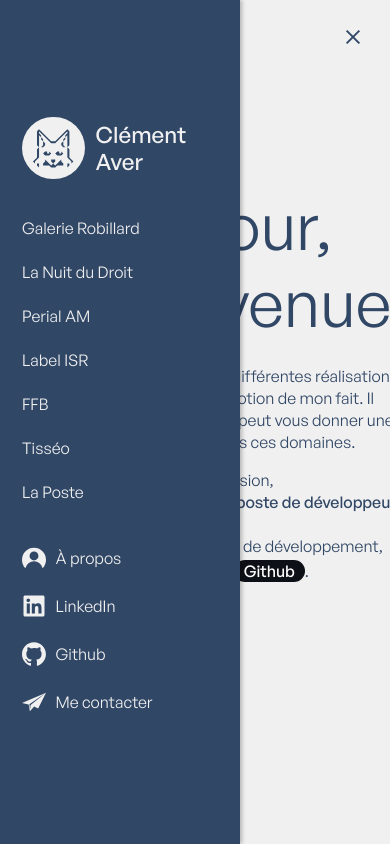
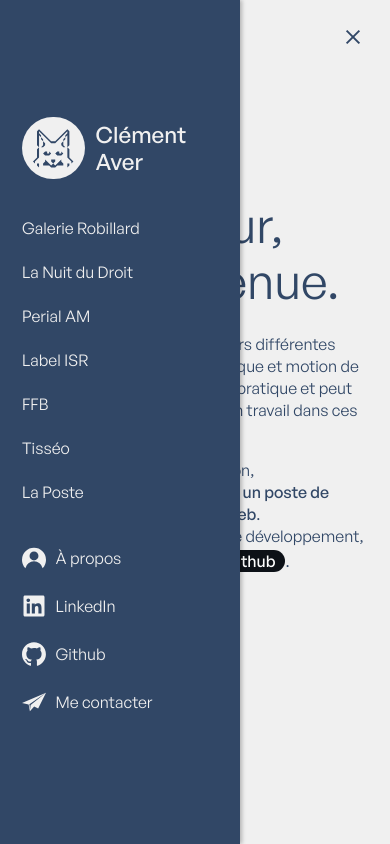
Before and after one commit to ClementAver/ClementAver, a Next.js app: page / in a window 390 px wide. Built offline with nearby package versions, Linux system fonts and the light colour scheme.

Commit message:
Stylesheet - responsive fix.

```diff
--- a/public/css/style.css
+++ b/public/css/style.css
@@ -550,10 +550,17 @@ main::-webkit-scrollbar {
   display: flex;
   flex-flow: column nowrap;
   align-items: center;
+  width: 100%;
   max-width: 600px;
 }
 .home .intro h1 {
   text-align: center;
+}
+@media screen and (max-width: 675px) {
+  .home .intro h1 {
+    font-size: 3rem;
+    line-height: 3.5rem;
+  }
 }
 .home .intro p {
   text-align: center;
@@ -699,6 +706,12 @@ main::-webkit-scrollbar {
   height: fit-content;
   text-align: center;
 }
+@media screen and (max-width: 675px) {
+  .about .container-flex-intro h1 {
+    font-size: 3rem;
+    line-height: 3.5rem;
+  }
+}
 .about .container-flex-intro p {
   margin-bottom: 1rem;
 }
@@ -815,6 +828,12 @@ main::-webkit-scrollbar {
   padding: 22px;
   text-align: center;
   justify-content: center;
+}
+@media screen and (max-width: 675px) {
+  .projects .container-full-height h2 {
+    font-size: 3rem;
+    line-height: 3.5rem;
+  }
 }
 .projects .container-flex-intro h1 {
   width: fit-content;
--- a/src/pages/index.tsx
+++ b/src/pages/index.tsx
@@ -36,7 +36,11 @@ export default function Home() {
       >
         <section className="container-slide">
           <div className="intro">
-            <h1>Bonjour, et&nbsp;bienvenue.</h1>
+            <h1>
+              Bonjour,
+              <br />
+              et bienvenue.
+            </h1>
             <p>
               Ce site est une fenêtre vers différentes réalisations de design
               graphique et motion de mon fait. Il témoigne de ma pratique et
--- a/src/styles/pages/Home.scss
+++ b/src/styles/pages/Home.scss
@@ -24,15 +24,20 @@
 
   .intro {
     margin: auto;
-
     display: flex;
     flex-flow: column nowrap;
 
     align-items: center;
+    width: 100%;
     max-width: 600px;
 
     h1 {
       text-align: center;
+
+      @media screen and (max-width: 675px) {
+        font-size: 3rem;
+        line-height: 3.5rem;
+      }
     }
 
     p {
```
Also changed, not shown: src/styles/pages/About.scss (+7 -0 lines), src/styles/pages/projects.scss (+7 -0 lines), 1 other file (tests, documents, lock files or other folders).
